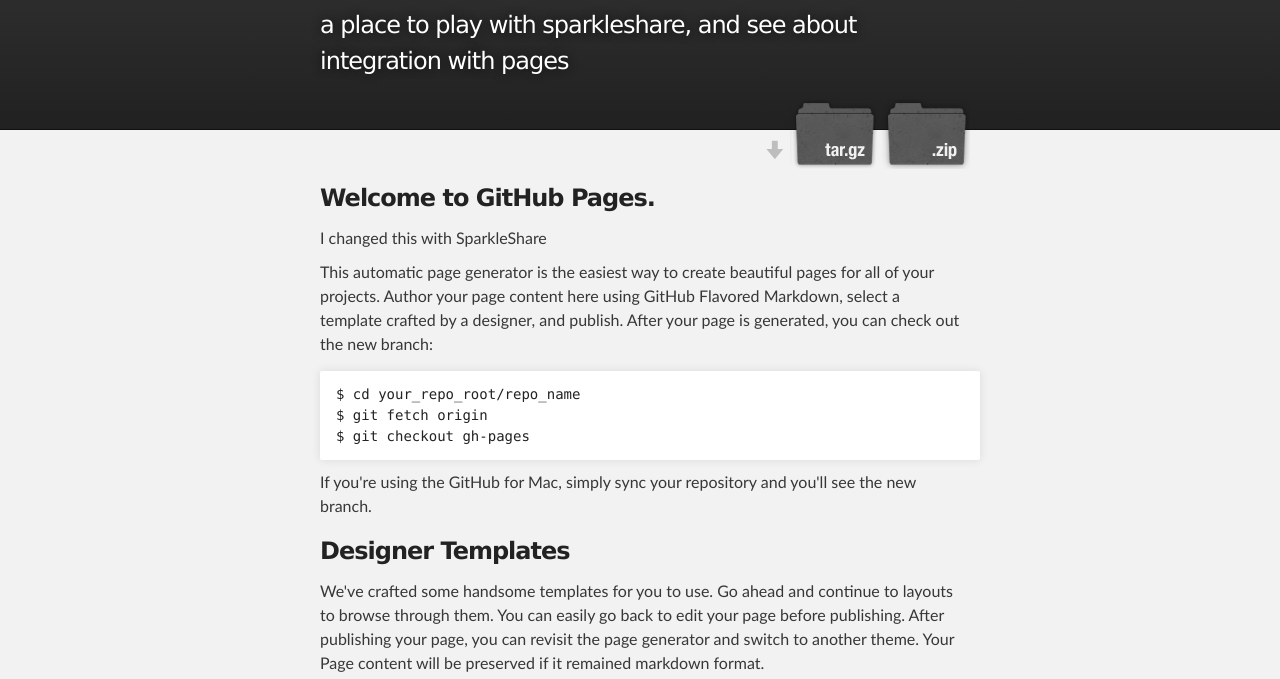
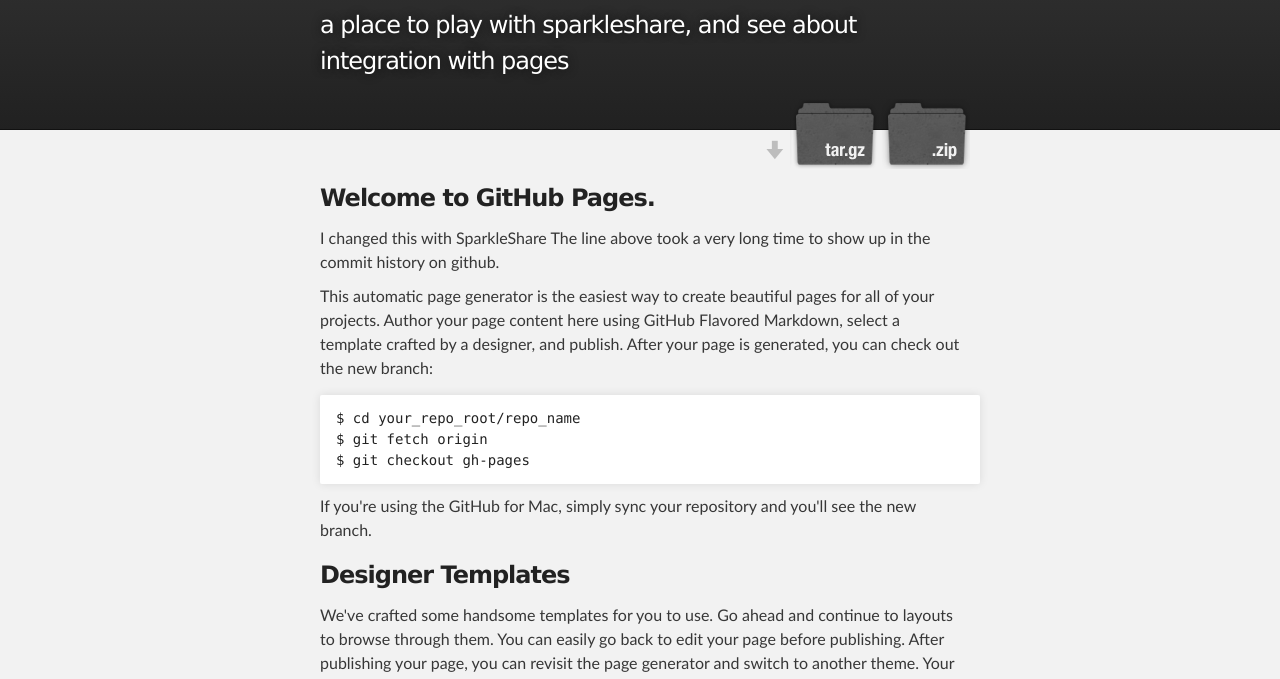
Before and after one commit to scytacki/sparkletest, a plain HTML site: page index.html in a window 1280 px wide. Shown: the part 116-795 px from the top of the page. Drawn offline with Linux system fonts and the light colour scheme.

Commit message:
/ ‘index.html’

```diff
--- a/index.html
+++ b/index.html
@@ -34,6 +34,7 @@
         <h3>Welcome to GitHub Pages.</h3>
 
 I changed this with SparkleShare
+The line above took a very long time to show up in the commit history on github.
 
 <p>This automatic page generator is the easiest way to create beautiful pages for all of your projects. Author your page content here using GitHub Flavored Markdown, select a template crafted by a designer, and publish. After your page is generated, you can check out the new branch:</p>
 
```
